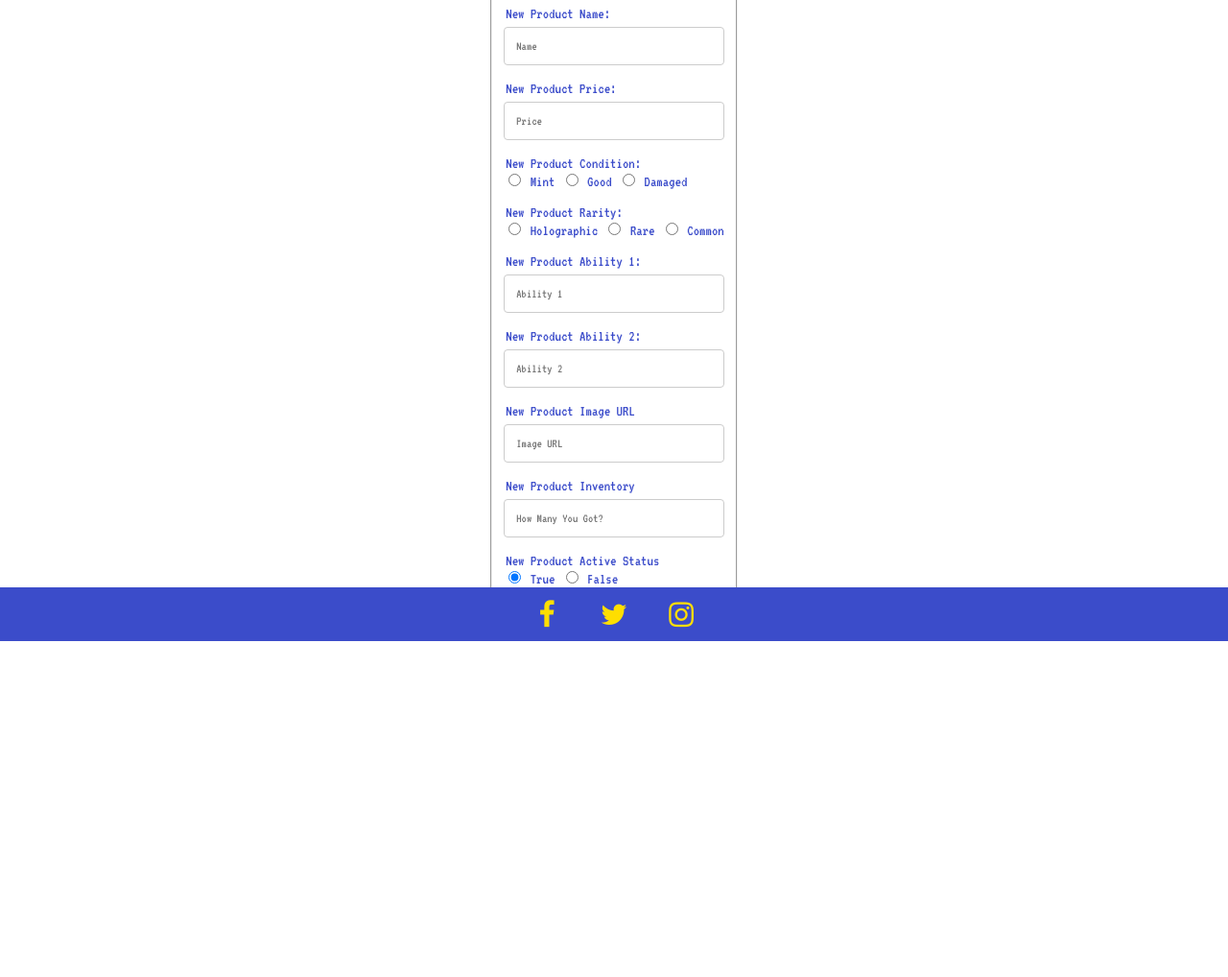
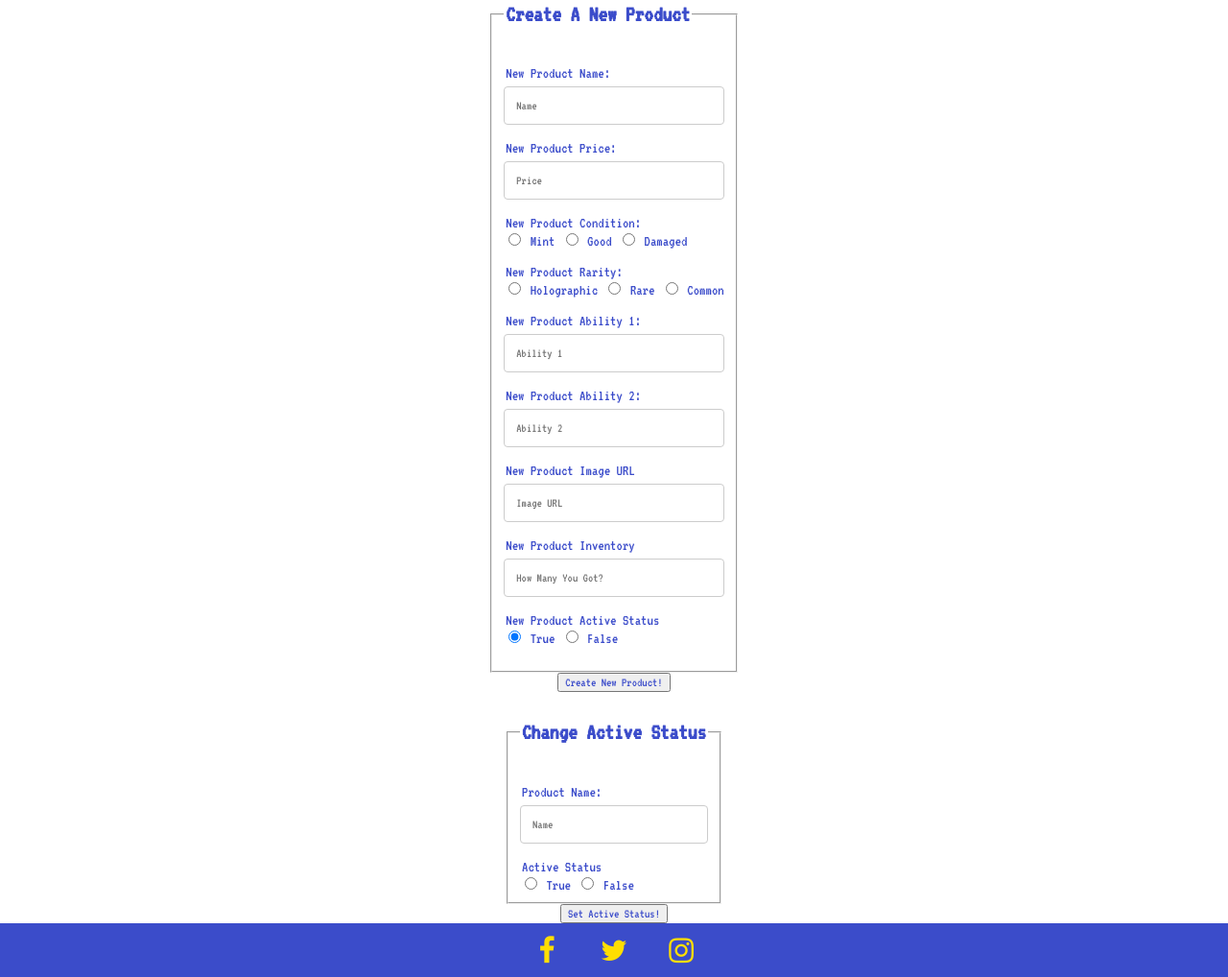
Before and after one commit to tmingo0726/pokestop2, a React app: page /admin in a window 1280 px wide. Shown: the part 132-1150 px from the top of the page at 96% size. Before the commit the page ends 800 px from the top, so only its background shows below. Built offline with nearby package versions, Linux system fonts and the light colour scheme; no server answers.

Commit message:
Finished changing of active status of products

```diff
--- a/api/admin.js
+++ b/api/admin.js
@@ -85,14 +85,15 @@ adminRouter.patch("/editproduct", requireAdmin, async (req, res, next) => {
 
 adminRouter.patch("/setactiveproduct", requireAdmin, async (req, res, next) => {
   const { name: productName, isactive } = req.body;
-  const { id } = await adminGetProductIdByName(productName);
   try {
-    if (!id) {
+    const product = await adminGetProductIdByName(productName);
+    if (!product) {
       next({
         error: "Product doesn't exist",
         message: `${productName} doesn't exist in our inventory yet.`,
       });
     } else {
+      const id = product.id;
       await adminSetActiveProductById(id, isactive);
 
       res.send({
--- a/src/components/Admin.js
+++ b/src/components/Admin.js
@@ -1,9 +1,16 @@
+import AdminActiveStatus from "./AdminActiveStatus";
+
 const { default: AdminCreate } = require("./AdminCreate");
 
 const Admin = () => {
   return (
     <div>
-      <AdminCreate />
+      <div>
+        <AdminCreate />
+      </div>
+      <div>
+        <AdminActiveStatus />
+      </div>
     </div>
   );
 };
--- /dev/null
+++ b/src/components/AdminActiveStatus.css
@@ -0,0 +1,7 @@
+#active-status-form{
+    display: flex;
+    justify-content: center;
+    flex-direction: column;
+    align-items: center;
+    padding-top: 10px;
+}
--- /dev/null
+++ b/src/components/AdminActiveStatus.js
@@ -0,0 +1,96 @@
+import { useState } from "react";
+import "./AdminActiveStatus.css";
+
+const BASE_URL = "http://localhost:4000/api";
+
+const AdminActiveStatus = () => {
+  const [productName, setProductName] = useState("");
+  const [activeStatus, setActiveStatus] = useState("");
+  const [success, setSuccess] = useState("");
+  const [error, setError] = useState("");
+  const [errorMessage, setErrorMessage] = useState("");
+
+  const token = localStorage.getItem("token");
+
+  const ChangeActiveStatus = async (productName, isactive) => {
+    try {
+      const response = await fetch(`${BASE_URL}/admin/setactiveproduct`, {
+        method: "PATCH",
+        headers: {
+          "Content-Type": "application/json",
+          Authorization: `Bearer ${token}`,
+        },
+        body: JSON.stringify({
+          name: productName,
+          isactive,
+        }),
+      });
+      const result = await response.json();
+      setSuccess(result.success);
+      setError(result.error);
+      setErrorMessage(result.message);
+      console.log("RESULT", result);
+    } catch (err) {
+      console.error(err);
+    }
+  };
+
+  const handleSubmit = (event) => {
+    event.preventDefault();
+    ChangeActiveStatus(productName, activeStatus);
+  };
+
+  return (
+    <div>
+      <form id="active-status-form" onSubmit={handleSubmit}>
+        <fieldset>
+          <legend>
+            <h2>Change Active Status</h2>
+          </legend>
+          <div id="active-status-inputs">
+            <br />
+            <legend>Product Name:</legend>
+            <input
+              type="text"
+              value={productName}
+              placeholder="Name"
+              required
+              onChange={(event) => {
+                setProductName(event.target.value);
+              }}
+            ></input>
+            <br />
+            <legend>Active Status</legend>
+            <div id="isactive-choices">
+              <input
+                type="radio"
+                id="isactiveChoice1"
+                name="isactive"
+                value={activeStatus}
+                onChange={() => {
+                  setActiveStatus(true);
+                }}
+              ></input>
+              <label htmlFor="isactiveChoice1"> True </label>
+              <input
+                type="radio"
+                id="isactiveChoice2"
+                name="isactive"
+                value={activeStatus}
+                onChange={() => {
+                  setActiveStatus(false);
+                }}
+              ></input>
+              <label htmlFor="isactiveChoice2"> False </label>
+            </div>
+          </div>
+        </fieldset>
+        <button type="submit">Set Active Status!</button>
+        {success ? `${success}` : null}
+        {error ? `${errorMessage}` : null}
+      </form>
+    </div>
+  );
+};
+
+export default AdminActiveStatus;
--- a/src/components/AdminCreate.js
+++ b/src/components/AdminCreate.js
@@ -70,6 +70,9 @@ const AdminCreate = () => {
     <div>
       <form id="new-product-form" onSubmit={handleSubmit}>
         <fieldset>
+          <legend>
+            <h2>Create A New Product</h2>
+          </legend>
           <div id="new-product-inputs">
             <br />
             <legend>New Product Name:</legend>
--- a/src/components/Footer.css
+++ b/src/components/Footer.css
@@ -12,7 +12,7 @@
 } */
 
 .footer {
-    position: fixed;
+    /* position: fixed; */
     left: 0;
     bottom: 0;
     height: 50;
```
